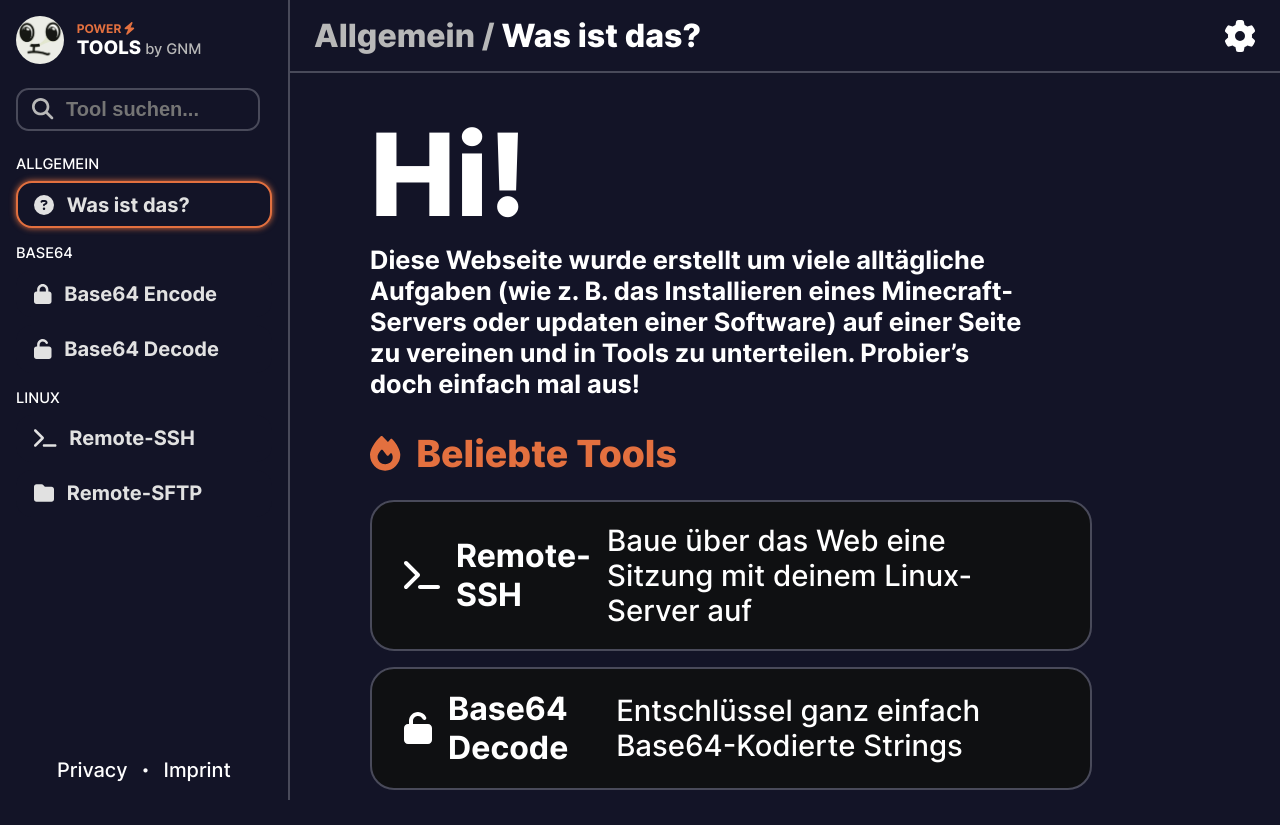
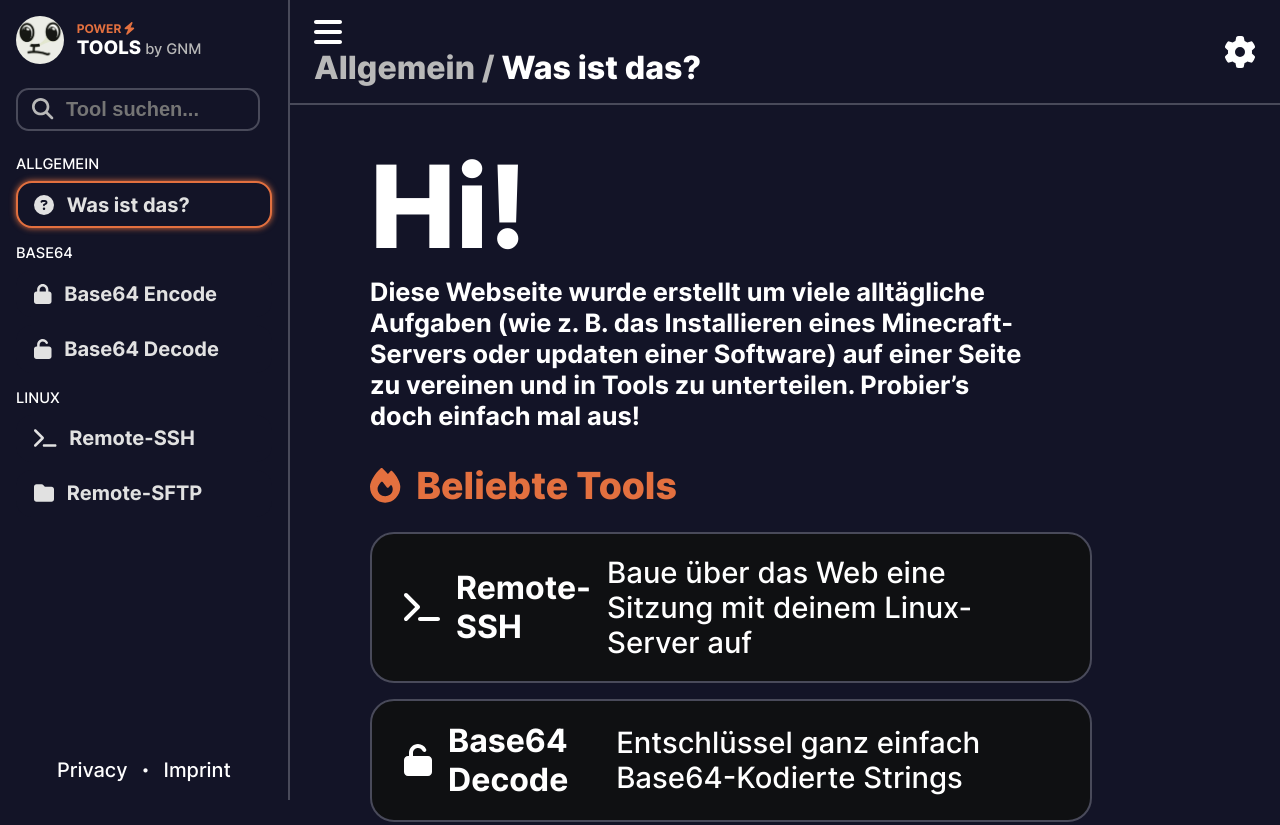
Before and after one commit to gnmyt/PowerTools, a React (Vite) app in the folder client/: page / in a window 1280 px wide. Before the commit the page ends 800 px from the top, so only its background shows below. Built offline with nearby package versions, Linux system fonts and the light colour scheme.

Commit message:
Updated the Header.jsx

```diff
--- a/client/src/common/components/Header/Header.jsx
+++ b/client/src/common/components/Header/Header.jsx
@@ -1,16 +1,19 @@
 import "./styles.sass";
 import {FontAwesomeIcon} from "@fortawesome/react-fontawesome";
-import {faGear} from "@fortawesome/free-solid-svg-icons";
+import {faBars, faGear} from "@fortawesome/free-solid-svg-icons";
 import {getByPath} from "@/common/routes";
 import {useLocation} from "react-router-dom";
 
-export const Header = () => {
+export const Header = ({open, setOpen}) => {
     const location = useLocation();
     const path = getByPath(location.pathname);
 
     return (
         <div className="header">
-            <h1>{path.category} / <span>{path.name}</span></h1>
+            <div className="header-left">
+                {!open && <FontAwesomeIcon icon={faBars} className="open-menu" onClick={() => setOpen(true)}/>}
+                <h1>{path?.category} / <span>{path?.name}</span></h1>
+            </div>
             <FontAwesomeIcon icon={faGear} />
         </div>
     );
```
